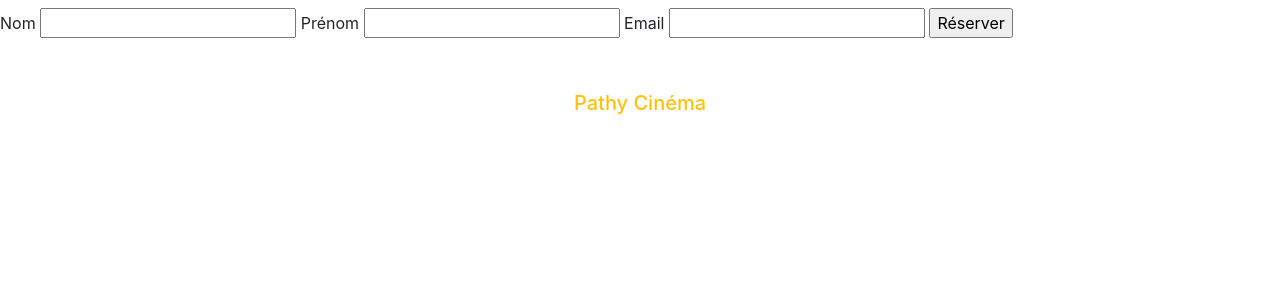
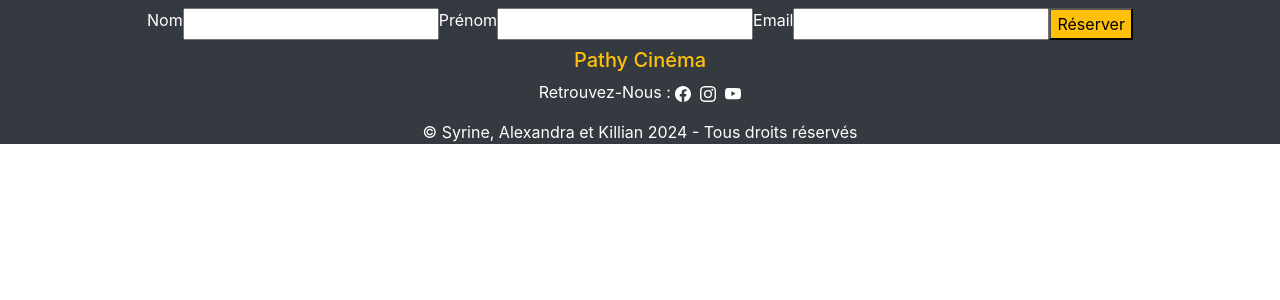
Before and after one commit to GHSyrine/DonkeyEvent, a PHP site: template Template/customerreserve.html.php in a window 1280 px wide. Shown: the part 63-363 px from the top of the page. Run offline with PHP 8.4, Linux system fonts and the light colour scheme; the template is opened without the code that fills it: most values are stand-ins (such as "Sample title", 1, 10 or a date in 2020); some libraries are stand-ins or nearby versions.

Commit message:
ajout template siege, reservation

```diff
--- a/Template/customerreserve.html.php
+++ b/Template/customerreserve.html.php
@@ -1,8 +1,8 @@
 <?php
 include 'Template/header.html.php';
 ?>
-
-<form action="/reservation/reserve/0" method="Post">
+    <div class="bg-dark text-white">
+        <form class="d-flex justify-content-center p-2" action="/reservation/reserve/0" method="Post">
             <input type="hidden" name="movieName" value="<?= $data["movieName"] ?>">
             <input type="hidden" name="date" value="<?= $data["date"]?>">
             <input type="hidden" name="time" value="<?= $data["time"]?>">
@@ -16,9 +16,9 @@ include 'Template/header.html.php';
             <input type="text" name="firstname" id="firstname">
             <label for="email">Email</label>
             <input type="email" name="email" id="email">
-    <input type="submit" value="Réserver">
+            <input class="bg-warning" type="submit" value="Réserver">
         </form>
-
+    </div>
 <?php
 include 'Template/footer.html.php';
 ?>
--- a/Template/footer.html.php
+++ b/Template/footer.html.php
@@ -1,5 +1,5 @@
-    <div class="container mt-5 ">
-        <div class="col">
+        <div class="bg-dark">
+            <div class="">
                 <h5 class="title text-capitalize text-warning text-center">Pathy Cinéma</h5>
                 <p class="icon text-capitalize text-white text-center">retrouvez-nous :&nbsp;<svg xmlns="http://www.w3.org/2000/svg" width="16" height="16" fill="currentColor" class="bi bi-facebook" viewBox="0 0 16 16">
                         <path d="M16 8.049c0-4.446-3.582-8.05-8-8.05C3.58 0-.002 3.603-.002 8.05c0 4.017 2.926 7.347 6.75 7.951v-5.625h-2.03V8.05H6.75V6.275c0-2.017 1.195-3.131 3.022-3.131.876 0 1.791.157 1.791.157v1.98h-1.009c-.993 0-1.303.621-1.303 1.258v1.51h2.218l-.354 2.326H9.25V16c3.824-.604 6.75-3.934 6.75-7.951" />
@@ -12,8 +12,7 @@
                     </svg>
                 </p>
             </div>
-
             <p class="copyright text-white text-center">&copy; Syrine, Alexandra et Killian 2024 - Tous droits réservés</p>
             </footer>
-
+    </body>
 </html>
--- a/Template/header.html.php
+++ b/Template/header.html.php
@@ -7,12 +7,12 @@
 
     <link rel="stylesheet" href="https://stackpath.bootstrapcdn.com/bootstrap/4.5.2/css/bootstrap.min.css">
     <link rel="stylesheet" href="https://cdnjs.cloudflare.com/ajax/libs/font-awesome/5.15.4/css/all.min.css">
-    <link href="../style.css" rel="stylesheet">
+    <link href="<?="http://".$_SERVER['HTTP_HOST'] . "/style.css"?>" rel="stylesheet">
     <title>Pathy</title>
 </head>
-
+<body>
     <header>
-    <nav class="navbar navbar-expand-lg navbar-light bg-lightp-3 mb-2 bg-dark border-bottom">
+        <nav class="navbar navbar-expand-lg navbar-light bg-lightp-3 bg-dark border-bottom">
             <a class="navbar-brand text-warning" href="/home/all">Pathy Cinéma</a>
             <button class="navbar-toggler " type="button" data-toggle="collapse" data-target="#navbarSupportedContent" aria-controls="navbarSupportedContent" aria-expanded="false" aria-label="Toggle navigation">
                 <span class="navbar-toggler-icon"></span>
--- a/Template/moviefind.html.php
+++ b/Template/moviefind.html.php
@@ -1,5 +1,4 @@
 <?php
-var_dump($data);
 foreach ($data as $movie) : ?>
     <a href="/movie/one/<?= $movie->getId() ?>"><?= $movie->getName() ?> </a>
     <br>
--- a/Template/movieone.html.php
+++ b/Template/movieone.html.php
@@ -7,8 +7,7 @@ include 'Template/header.html.php';
         <div class="d-flex text-center">
             <img class="image-movie" src="<?= $data->getImage() ?>" alt="image du film">
             <div>
-                <p class="description text-white text-capitalize text-center
-                "><?= $data->getDescription() ?>
+                <p class="description text-white text-capitalize text-center pl-2"><?= $data->getDescription() ?>
                 </p>
                 <h5 class="text-white text-center text-warning">Catégories du film : </h5>
                 <?php
@@ -22,7 +21,7 @@ include 'Template/header.html.php';
                 <?php
                     if (!empty($data->getSeances())) :
                         foreach ($data->getSeances() as $seance) : ?>
-                            <a href="/seance/one/<?= $seance->getId() ?>" class="p-1 border text-white"><b><?= $seance->getPrice() ?>€</b> - <b><?= $seance->getDate() ?></b></a>
+                            <a href="/seance/one/<?= $seance->getId() ?>" class="p-1 text-white"><b><?= $seance->getPrice() ?>€</b> - <b><?= $seance->getDate() ?></b></a>
                     <?php endforeach;
                     endif; ?>
 
--- a/Template/reservationone.html.php
+++ b/Template/reservationone.html.php
@@ -1,6 +1,5 @@
 <?php
 include 'Template/header.html.php';
-var_dump($data);
 
 ?>
 
--- a/Template/roomone.html.php
+++ b/Template/roomone.html.php
@@ -2,7 +2,6 @@
 include 'Template/header.html.php';
 // Todo Move
 setlocale(LC_TIME, "fr_FR");
-$room = [];
 $dates = [];
 $movies = [];
 
--- a/style.css
+++ b/style.css
@@ -1,4 +1,3 @@
-
 .text-cinema:hover{
     background-color: dimgray !important;
 
```
Also changed, not shown: Template/seanceone.html.php (+10 -11 lines), Template/seancereserve.html.php (+11 -8 lines). Lines whose indentation alone changed are shown as unchanged.
